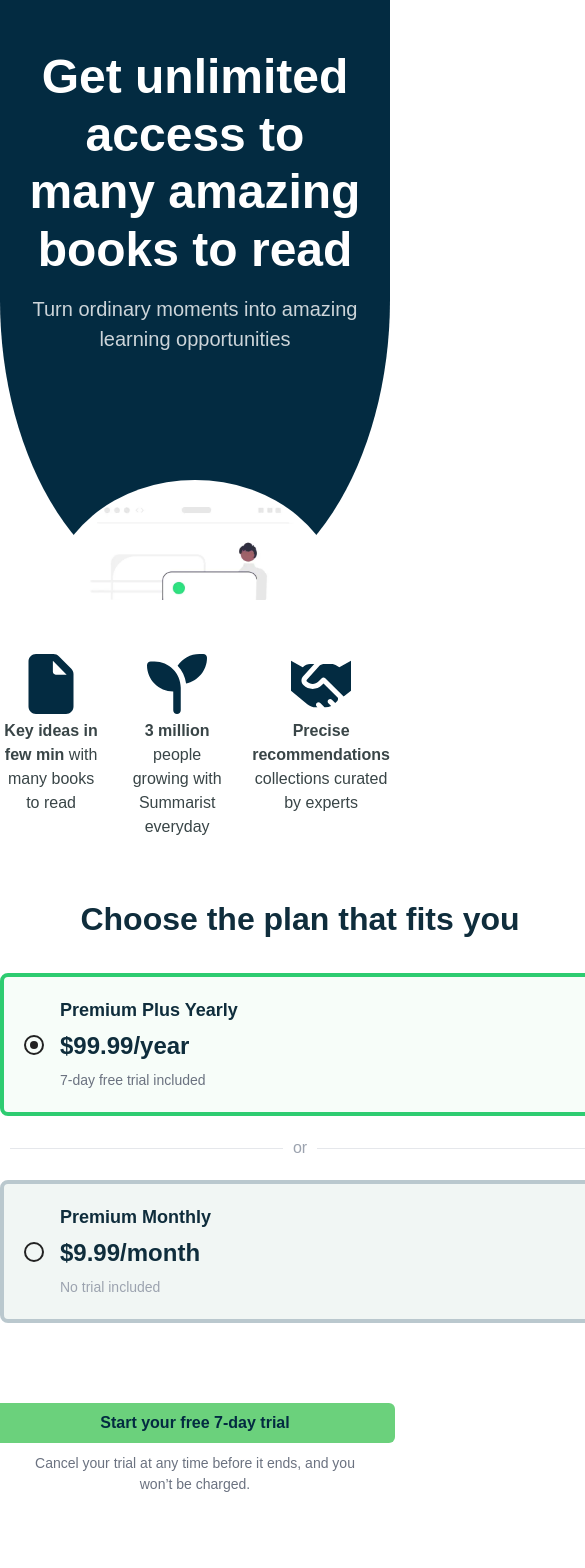
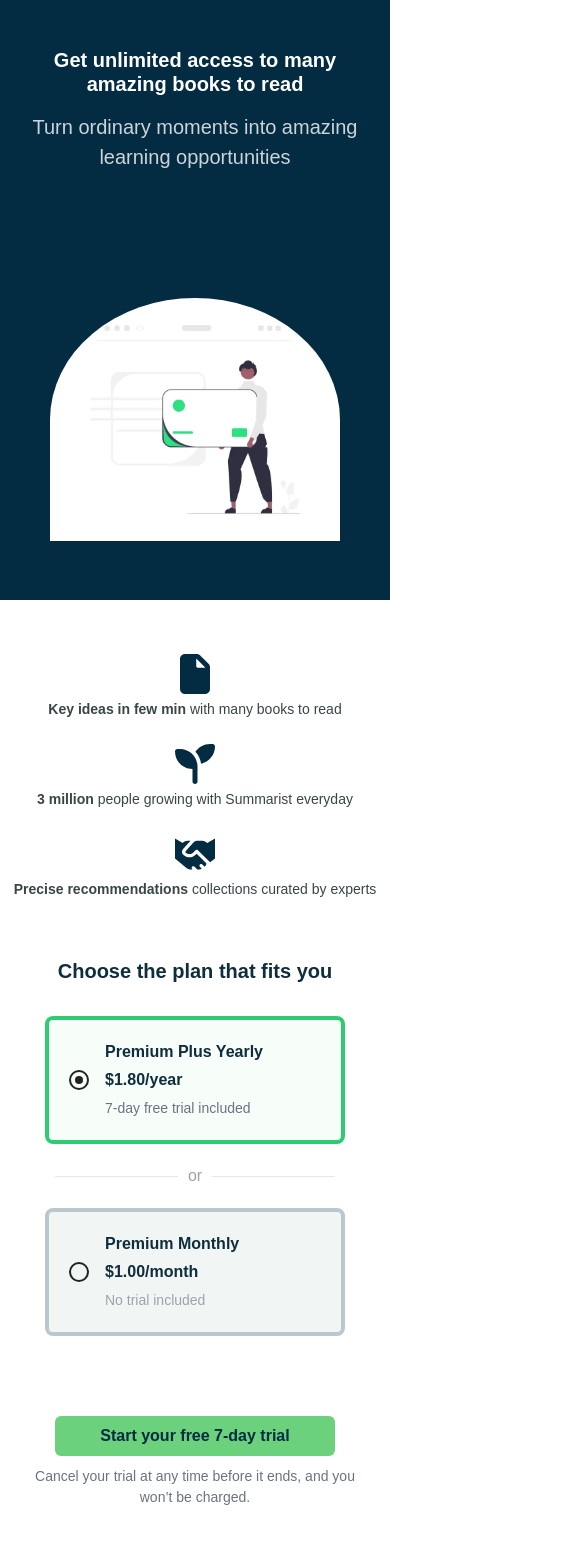
Before and after one commit to RosyCenteio/summarist_virtual_internship_app, a Next.js app: page /choose-plan in a window 390 px wide. Shown: the top 1568 px of the page, 585 px wide, since content can reach past the window. Built offline with nearby package versions, Linux system fonts and the light colour scheme; no server answers.

Commit message:
add some css styles

```diff
--- a/app/book/[id]/page.tsx
+++ b/app/book/[id]/page.tsx
@@ -12,6 +12,7 @@
 import Skeleton from '@/app/component/ui/Skeleton';
 import { useAuth } from '../../context/AuthContext';
 import Login from '@/app/component/auth/login';
+import AudioDuration from '@/app/component/AudioDuration';
 
 
 
@@ -72,20 +73,20 @@
           :(
             <div className={styles.bookDetailsContent}>
               <h1 className={styles.bookTitle}>{book?.title}</h1>
-              <p>{book?.author}</p>
-              <p>{book?.subTitle}</p>
+              <p className={styles.author}>{book?.author}</p>
+              <p className={styles.subtitle}>{book?.subTitle}</p>
               <div className={styles.horizontallyDivider}></div>
-              <div className={styles.rating}>
+              <div className={styles.rating + ' ' + styles.bold}>
                   <FontAwesomeIcon icon={faStar} className={styles.icon} />
-                  <p>{book?.averageRating} ({book?.totalRating})</p>
+                  <p>{book?.averageRating} ({book?.totalRating} ratings)</p>
                   <FontAwesomeIcon icon={faClock} className={styles.icon} />
-                  <p>04:54</p>
+                  <p><AudioDuration audioLink={book?.audioLink}/></p>
               </div>
-              <div className={styles.rating}>
+              <div className={styles.rating + ' ' + styles.bold}>
                   <FontAwesomeIcon icon={faMicrophone} className={styles.icon} />
                   <p>Audio & Text</p>
                   <FontAwesomeIcon icon={faLightbulb} className={styles.icon} />
-                  <p>{book?.keyIdeas}</p>
+                  <p>{book?.keyIdeas} Key ideas</p>
               </div>
               <div className={styles.horizontallyDivider}></div>
 
--- a/app/choose-plan/page.tsx
+++ b/app/choose-plan/page.tsx
@@ -102,7 +102,7 @@
             </div>
         </section>
 
-        <section className={styles.plans}>
+        <section className={styles.plans} id="plans">
             <h1 className={styles.sectionTitle}>Choose the plan that fits you</h1>
             <label className={styles.planCard + (selected === 'yearly' ? ' ' + styles.active : '')}
                 onClick={() => setSelected("yearly")}>
@@ -112,7 +112,7 @@
 
                 <div className={styles.planContent}>
                 <p className={styles.planTitle}>Premium Plus Yearly</p>
-                <h2>$99.99/year</h2>
+                <h2>$1.80/year</h2>
                 <span className={styles.planNote}>7-day free trial included</span>
                 </div>
             </label>
@@ -127,7 +127,7 @@
                     readOnly/>
                 <div className={styles.planContent}>
                 <p className={styles.planTitle}>Premium Monthly</p>
-                <h2>$9.99/month</h2>
+                <h2>$1.00/month</h2>
                 <span className={styles.planNote + " " + styles.muted}>No trial included</span>
                 </div>
             </label>
--- a/app/chooseplan.module.css
+++ b/app/chooseplan.module.css
@@ -61,7 +61,6 @@
   border-top-right-radius: 50%;
   border-top-left-radius: 50%;
   border-style: none;
-  padding: 30px;
   margin-top:96px;
 }
 
@@ -314,19 +313,114 @@
 }
 
 @media (max-width: 768px) {
+
+  .hero {
+    border-bottom-right-radius: 0%;
+    border-bottom-left-radius: 0%;
+  }
+
+  .hero::before {
+    border-bottom-right-radius: 0%;
+    border-bottom-left-radius: 0%;
+  }
+
+
+  .heroImage img {
+    width: 380px;
+    border-top-right-radius: 50%;
+    border-top-left-radius: 50%;
+    border-style: none;
+    padding: 30px;
+  }
+
+  .features .fontawesomeIcon{
+    width: 40px;
+    height: 40px;
+  }
+
+  .features .p .span{
+    font-size: 12px;
+  }
+
+  .heroContent h1 {
+    font-size: 36px;
+  }
+
+  .plans{
+    max-width:780px ;
+  }
+   .plan h1{
+    font-size: 20px;
+  }
+  .planCard{
+    width: 480px;
+    align-items: center;
+  }
+
+  .question {
+    font-size: 20px;
+  }
+
   .footerContainer {
     grid-template-columns: 1fr 1fr;
     gap: 30px;
   }
+
 }
 
 @media (max-width: 480px) {
-  .footerContainer {
-    grid-template-columns: 1fr;
-  }
 
   .column {
     align-items: center;
     text-align: center;
   }
+   .heroContent h1 {
+    font-size: 20px;
+  }
+
+  .hero{
+    border-bottom-right-radius: 0%;
+    border-bottom-left-radius: 0%;
+  }
+
+  .featuresWrapper{
+    display: flex;
+    flex-direction: column;
+  }
+
+ .plans{
+    max-width:300px ;
+  }
+
+  .plans h1{
+    font-size: 20px;
+  }
+  .planCard{
+    width: 300px;
+    align-items: center;
+  }
+
+  .planTitle{
+    font-size: 16px;
+  }
+
+  .planContent h2{
+    font-size: 16px;
+  }
+
+  .feature p {
+    font-size: 14px;
+  }
+
+  .ctaBtn {
+    width: 280px;
+  }
+
+  .question {
+    font-size: 16px;
+  }
+
+  .footerContainer {
+    grid-template-columns: 1fr;
+  }
 }
--- a/app/component/AudioDuration.tsx
+++ b/app/component/AudioDuration.tsx
@@ -1,6 +1,6 @@
 import React, { useEffect, useRef, useState } from "react";
 
-export default function AudioDuration({ audioLink, isFormatDuration }: { audioLink: string, isFormatDuration?: boolean }) {
+export default function AudioDuration({ audioLink, isFormatDuration }: { audioLink?: string, isFormatDuration?: boolean }) {
   const audioRef = useRef<HTMLAudioElement | null>(null);
   const [duration, setDuration] = useState(0);
 
--- a/app/component/auth/login.tsx
+++ b/app/component/auth/login.tsx
@@ -4,6 +4,8 @@
 import { auth } from '../../lib/firebase';
 import { GoogleAuthProvider, signInWithPopup } from 'firebase/auth';
 import { useRouter } from 'next/navigation';
+import { createPortal } from "react-dom";
+
 
 export default function Login({ isOpen, onClose }: { isOpen: boolean, onClose: () => void }) {
   const [email, setEmail] = useState('');
@@ -92,7 +94,7 @@
 };
 
 
-  return (
+  return createPortal (
     <div className="auth">
       <div className="auth__content">
         <button onClick={onClose} className='close__btn'>✕</button>
@@ -188,6 +190,7 @@
          </div>
 
       </div>
-    </div>
+    </div>,
+    document.body
   );
 }
--- a/app/for-you/page.tsx
+++ b/app/for-you/page.tsx
@@ -143,7 +143,7 @@
                                         <p className={styles.book__subtitle}>{book.subTitle}</p>
                                         <div className={styles.rating}>
                                             <FontAwesomeIcon icon={faClock} className={styles.icon} />
-                                            <AudioDuration audioLink={book.audioLink} />
+                                            <p><AudioDuration audioLink={book.audioLink}  /></p>
                                             <FontAwesomeIcon icon={faStar} className={styles.icon} />
                                             <p>{book.averageRating}</p>
                                         </div>
@@ -184,7 +184,7 @@
                                             <p className={styles.book__subtitle}>{book.subTitle}</p>
                                             <div className={styles.rating}>
                                                 <FontAwesomeIcon icon={faClock} className={styles.icon} />
-                                                <AudioDuration audioLink={book.audioLink} />
+                                                <p><AudioDuration audioLink={book.audioLink}  /></p>
                                                 <FontAwesomeIcon icon={faStar} className={styles.icon} />
                                                 <p>{book.averageRating}</p>
                                             </div>
--- a/app/foryou.module.css
+++ b/app/foryou.module.css
@@ -1,3 +1,8 @@
+
+
+html {
+  scroll-behavior: smooth;
+}
 
 .mainLayout {
   display: flex;
@@ -35,13 +40,22 @@
     display: flex;
     align-items: center;
     gap: 4px;
-    margin-top: 8px;
+
+}
+
+.rating p{
+    margin-right: 16px;
+}
+
+.bold{
+    font-weight: bold;
 }
 .icon {
     color: #fff;
     font-size: 14px;
-    stroke: #7a7e7f;
+    stroke:#032b41;
     stroke-width: 30;
+    font-weight: bold;
 }
 
 .menuBtn {
@@ -198,9 +212,16 @@
 }
 
 .subtitle {
-    font-size: 16px;
-    color: #555;
-    margin-bottom: 16px;
+    font-size: 20px;
+    color: #032b41;
+    margin-bottom: 8px;
+    font-weight: 300;
+}
+
+.author{
+  color: #032b41;
+  margin-bottom: 16px;
+  font-weight: 600;
 }
 
 .selectedBook {
@@ -343,6 +364,7 @@
     font-size: 14px;
     color: #666;
     text-align: left;
+    margin-right: 8px;
 }
 
 .bookItem .book__subtitle {
@@ -365,9 +387,10 @@
 
 .bookDetails {
   display: flex;
+  justify-content: space-between;
   margin: 0 auto;
   margin-top: 20px;
-  margin-left: 220px;
+  margin-left: 280px;
   gap: 10px;
   padding: 0 24px;
 }
@@ -378,9 +401,8 @@
   flex-direction: column;
   gap: 10px;
   margin-top: 20px;
-  max-width: 700px;
+}
 
-}
 .bookImage{
     width: 300px;
     height: 300px;
@@ -390,12 +412,8 @@
 .bookTitle{
     color:#032b41;
     font-size: 32px;
-    font-weight: 600;
-    margin-bottom: 8px;
-    max-width: 380px;
-    line-height: 1.2;
+    font-weight: 900;
     word-break: break-word;
-
 }
 .btn{
     display: flex;
@@ -412,7 +430,12 @@
     font-size: 16px;
     font-weight: 500;
     margin-top: 20px;
+    width: 144px;
+    height: 48px;
+}
 
+.startBtn:hover{
+    opacity: 0.8;;
 }
 
 .bookDescription{
@@ -457,14 +480,12 @@
 }
 
 .contentDescription{
-  max-width: 700px;
   color: #032b41;
   margin-bottom: 16px;
   line-height: 1.5;
 }
 .summaryContent{
   margin: 0 auto;
-  max-width: 780px;
   margin-bottom: 100px;
 }
 
--- a/app/settings/page.tsx
+++ b/app/settings/page.tsx
@@ -59,7 +59,7 @@
           <div className={styles.horizontallyDivider}></div>
           <h2 className={styles.settingsSubTitle}>Your Subscription plan</h2>
           <p>{plan}</p>
-          <Link href="/choose-plan">
+          <Link href="/choose-plan#plans">
             <button className={styles.upgradeButton}>Upgrade to Premium</button>
           </Link>
           <div className={styles.horizontallyDivider}></div>
--- a/app/style.css
+++ b/app/style.css
@@ -476,8 +476,7 @@
   display: flex;
   justify-content: center;
   align-items: center;
-  z-index: 999999;
-
+  z-index: 2147483647;
 }
 .auth__content {
   background-color: #fff;
@@ -486,7 +485,7 @@
   width: 100%;
   max-width: 400px;
   position: relative;
-  z-index: 1000000;
+  z-index: 2147483647;
 }
 
 
```
